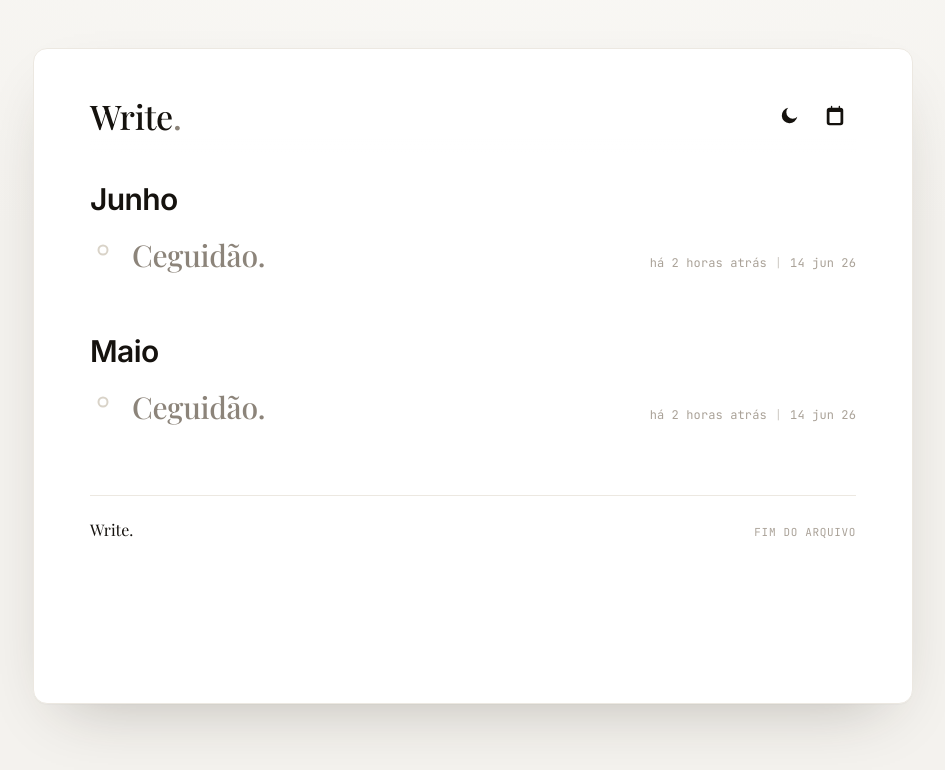
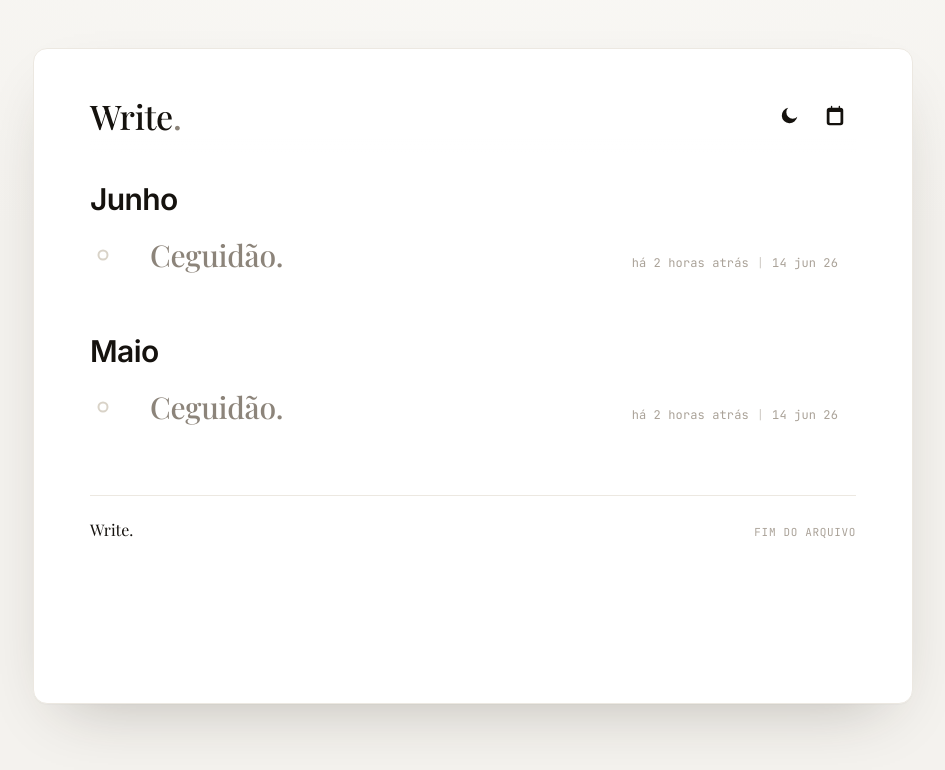
Before and after one commit to fabascoder/Write, a React (Vite) app in the folder front-end/: page /calendarPage in a window 1280 px wide. Shown: the top 770 px of the page, without its empty margins (167-1112 px from the left). Built offline with nearby package versions, Linux system fonts and the light colour scheme; a web font is replaced by a local one.

Commit message:
adicionando e conserdandos bugs de estilo

```diff
--- a/front-end/src/styles/HomePage.css
+++ b/front-end/src/styles/HomePage.css
@@ -180,16 +180,29 @@
   font-family: var(--wb-serif);
   font-weight: 600;
   font-size: clamp(2.2rem, 6vw, 3.2rem);
-  color: var(--wb-ink);
-  transition: opacity 0.2s ease;
+  color: var(--wb-ink-soft);
+  transition: color 0.25s var(--wb-ease), transform 0.25s var(--wb-ease);
 }
 
 .wb-card-title a {
   color: inherit;
   text-decoration: none;
+  transition: opacity 0.2s var(--wb-ease), transform 0.25s var(--wb-ease);
 }
 
-.wb-card-title a:hover { opacity: 0.78; }
+.wb-card:hover .wb-card-title {
+  color: var(--wb-ink);
+  transform: translateX(2px);
+}
+
+.wb-card-title a:hover {
+  opacity: 0.9;
+  transform: translateX(1px);
+}
+
+.wb-card:hover .wb-tags {
+  opacity: 0.92;
+}
 
 .wb-tags {
   font-family: var(--wb-sans);
--- a/front-end/src/styles/PostItem.css
+++ b/front-end/src/styles/PostItem.css
@@ -2,6 +2,7 @@
   position: relative;
   padding: 11px 0 11px var(--gutter);
   animation: wr-fade-up 0.55s var(--ease) both;
+  transition: transform 0.25s var(--ease), box-shadow 0.25s var(--ease);
 }
 
 /* ---- the timeline spine (signature) --------------------------------- */
@@ -35,6 +36,7 @@
   border: 2px solid var(--line);
   transform: translate(-50%, -50%);
   z-index: 1;
+  margin-top: 5px;
   transition:
     background 0.2s var(--ease),
     border-color 0.2s var(--ease),
@@ -47,6 +49,9 @@
   display: flex;
   align-items: baseline;
   gap: 22px;
+  padding: 0px 18px;
+  border-radius: 18px;
+  transition: background 0.2s var(--ease), transform 0.25s var(--ease), box-shadow 0.25s var(--ease);
 }
 
 .wr-post-title {
@@ -79,6 +84,16 @@
 }
 
 /* ---- hover / focus: the node "inks in", the title darkens ----------- */
+.wr-post:hover {
+  transform: translateY(-2px);
+}
+
+.wr-post:hover .wr-post-link,
+.wr-post:focus-within .wr-post-link {
+  background: rgba(243, 240, 234, 0.55);
+  box-shadow: 0 18px 42px -30px rgba(40, 33, 22, 0.18);
+}
+
 .wr-post:hover .wr-node,
 .wr-post:focus-within .wr-node {
   background: var(--ink);
```
